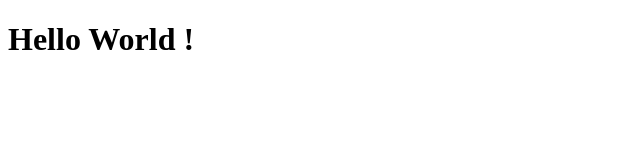
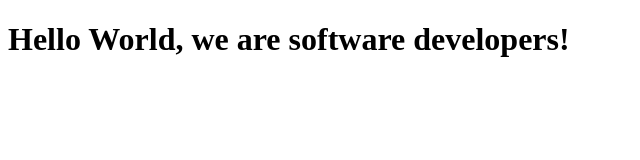
Before and after one commit to oaedward/MicroverseProject, a plain HTML site: page index.html in a window 1280 px wide. Shown: the whole page, without its empty margins (0-640 px from the left). Drawn offline with Linux system fonts and the light colour scheme.

Commit message:
Modified index file

```diff
--- a/index.html
+++ b/index.html
@@ -1,11 +1,11 @@
 <!DOCTYPE html>
 <html>
-<head>
-	<meta charset="utf-8">
-	<meta name="viewport" content="width=device-width, initial-scale=1">
-	<title>firstPage</title>
-</head>
-<body>
-<h1>Hello World !</h1>
-</body>
+  <head>
+    <meta charset="utf-8" />
+    <meta name="viewport" content="width=device-width, initial-scale=1" />
+    <title>firstPage</title>
+  </head>
+  <body>
+    <h1>Hello World, we are software developers!</h1>
+  </body>
 </html>
```
